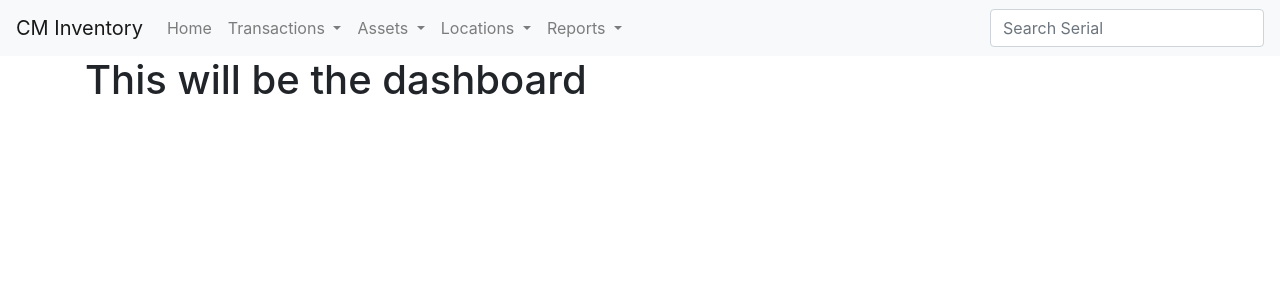
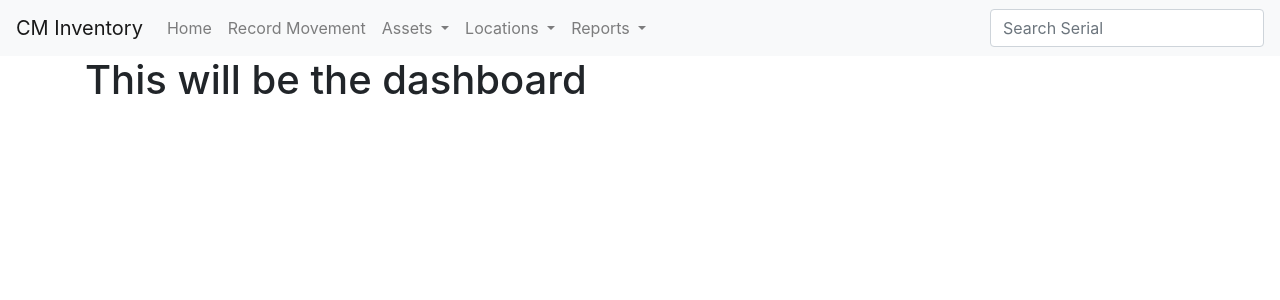
Before and after one commit to nadiasyafiqah/cm-tracking, a PHP site: page /buffertrack/ in a window 1280 px wide. Shown: the top 300 px of the page. Run offline with PHP 8.4, Linux system fonts and the light colour scheme; data that the repository does not hold is empty; some libraries are stand-ins or nearby versions.

Commit message:
Change navbar menu

```diff
--- a/buffertrack/inc/layouts/navbar.php
+++ b/buffertrack/inc/layouts/navbar.php
@@ -9,16 +9,10 @@
       <li class="nav-item">
         <a class="nav-link" href="#">Home <span class="sr-only">(current)</span></a>
       </li>
-      <li class="nav-item dropdown">
-      <a class="nav-link dropdown-toggle" href="#" id="navbarDropdown" role="button" data-toggle="dropdown" aria-haspopup="true" aria-expanded="false">
-      Transactions
+      <li class="nav-item">
+      <a class="nav-link" href="#" id="navbarDropdown" role="button" data-toggle="dropdown" aria-haspopup="true" aria-expanded="false">
+      Record Movement
       </a>
-      <div class="dropdown-menu" aria-labelledby="navbarDropdown">
-        <a class="dropdown-item" href="transactions.php?action=checkin">Asset Check-in</a>
-        <a class="dropdown-item" href="transactions.php?action=checkout">Asset Check-out</a>
-        <a class="dropdown-item" href="transactions.php?action=transfer">Asset Transfer</a>
-        <a class="dropdown-item" href="transactions.php">View Transactions</a>
-      </div>
       </li>
       <li class="nav-item dropdown">
       <a class="nav-link dropdown-toggle" href="#" id="navbarDropdown" role="button" data-toggle="dropdown" aria-haspopup="true" aria-expanded="false">
```
